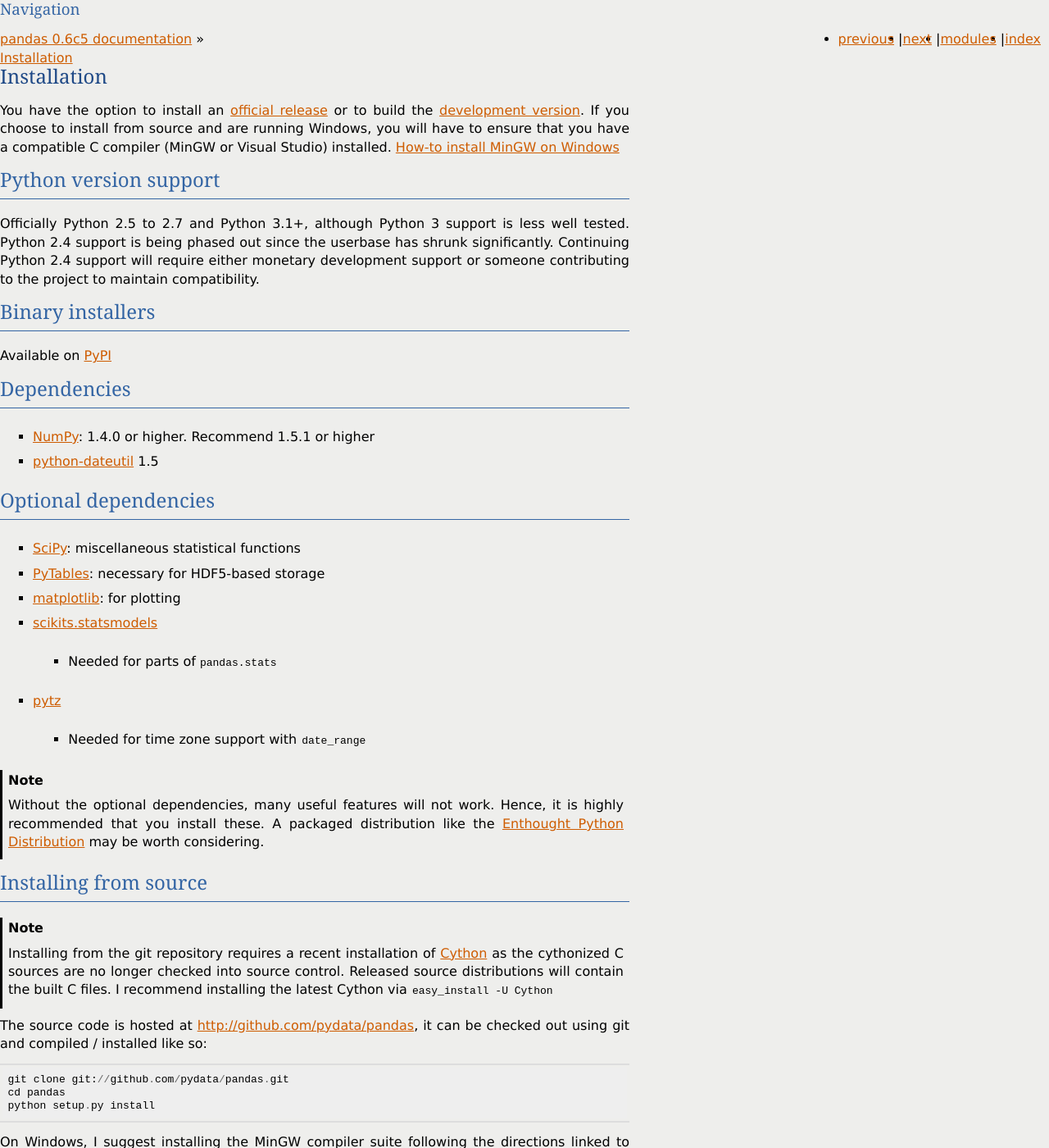
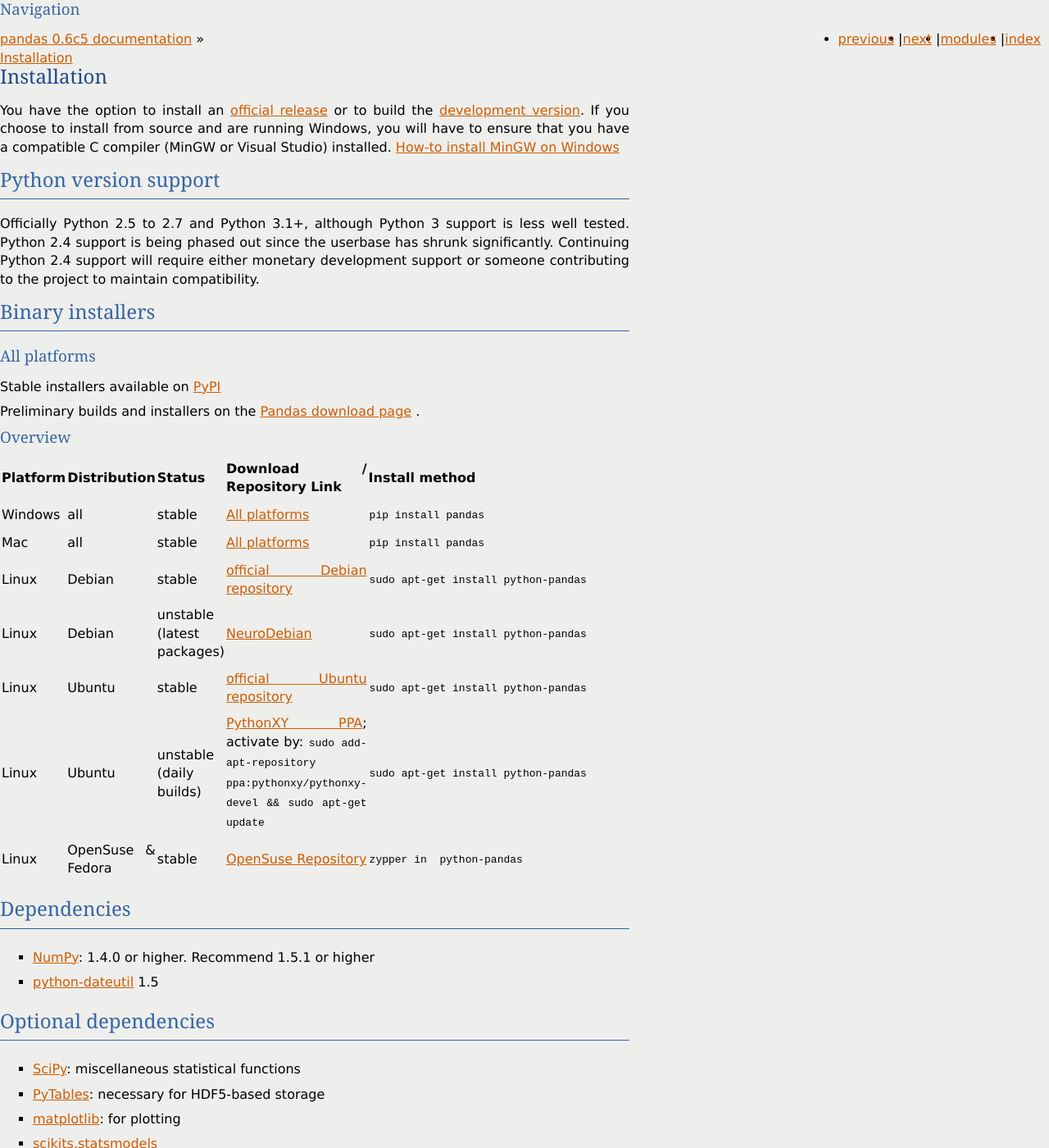
Before and after one commit to mobogaqc/pandas, a Sphinx documentation site: the page built from doc/source/install.rst, in a window 1280 px wide and 1400 px high. Shown: the whole window at 82% size. Built offline with Sphinx 7.4.7, drawn with Linux system fonts in a browser that asks for light colours; formulas are drawn with MathJax 3; the version number is read from the project's files by our own code; some of the changed text lies outside the part shown.

Commit message:
DOC: install updated, faq updated conf.py with added sphinx extensions
Conflicts:

	doc/source/faq.rst

```diff
--- a/doc/source/conf.py
+++ b/doc/source/conf.py
@@ -34,6 +34,8 @@
 
 extensions = ['sphinx.ext.autodoc',
               'sphinx.ext.doctest',
+              'sphinx.ext.extlinks',
+              'sphinx.ext.todo',
               'numpydoc',
               'ipython_directive',
               'ipython_console_highlighting',
@@ -234,3 +236,13 @@
 # intersphinx_mapping = {'http://docs.scipy.org/': None}
 import glob
 autosummary_generate = glob.glob("*.rst")
+
+# extlinks alias
+extlinks = {'issue': ('https://github.com/pydata/pandas/issues/%s',
+                      'issue ')}
+
+extlinks = {'pull request': ('https://github.com/pydata/pandas/pulls/%s',
+                      'pull request ')}
+
+extlinks = {'wiki': ('https://github.com/pydata/pandas/pulls/%s',
+                      'wiki ')}
--- a/doc/source/faq.rst
+++ b/doc/source/faq.rst
@@ -55,7 +55,7 @@
     Date, Period, "A span of time, from yearly through to secondly"
     DateArray, PeriodIndex, "An array of timespans"
     convert, resample, "Frequency conversion in scikits.timeseries"
-    convert_to_annual, pivot_annual,
+    convert_to_annual, pivot_annual, "currently supports up to daily frequency, see :issue:`736`"
 
 Converting to and from period format
 ~~~~~~~~~~~~~~~~~~~~~~~~~~~~~~~~~~~~
--- a/doc/source/install.rst
+++ b/doc/source/install.rst
@@ -26,7 +26,41 @@
 Binary installers
 ~~~~~~~~~~~~~~~~~
 
-Available on `PyPI <http://pypi.python.org/pypi/pandas>`__
+.. _all-platforms:
+
+All platforms
+_____________
+
+Stable installers available on `PyPI <http://pypi.python.org/pypi/pandas>`__
+
+Preliminary builds and installers on the `Pandas download page <http://pandas.pydata.org/getpandas.html>`__ .
+
+Overview
+___________
+
+
+
+.. csv-table::
+    :header: "Platform", "Distribution", "Status", "Download / Repository Link", "Install method"
+    :widths: 10, 10, 10, 20, 50
+
+
+    Windows, all, stable, :ref:`all-platforms`,  ``pip install pandas``
+    Mac, all, stable, :ref:`all-platforms`,  ``pip install pandas``
+    Linux, Debian, stable, `official Debian repository <http://packages.debian.org/search?keywords=pandas&searchon=names&suite=all&section=all>`_ , ``sudo apt-get install python-pandas``
+    Linux, Debian, unstable (latest packages), `NeuroDebian <http://neuro.debian.net/index.html#how-to-use-this-repository>`_ , ``sudo apt-get install python-pandas``
+    Linux, Ubuntu, stable, `official Ubuntu repository <http://packages.ubuntu.com/search?keywords=pandas&searchon=names&suite=all&section=all>`_ , ``sudo apt-get install python-pandas``
+    Linux, Ubuntu, unstable (daily builds), `PythonXY PPA  <https://code.launchpad.net/~pythonxy/+archive/pythonxy-devel>`_; activate by: ``sudo add-apt-repository ppa:pythonxy/pythonxy-devel && sudo apt-get update``, ``sudo apt-get install python-pandas``
+	Linux, OpenSuse & Fedora, stable, `OpenSuse Repository  <http://software.opensuse.org/package/python-pandas?search_term=pandas>`_ , ``zypper in  python-pandas``
+
+
+
+
+
+
+
+
+
 
 Dependencies
 ~~~~~~~~~~~~
```
